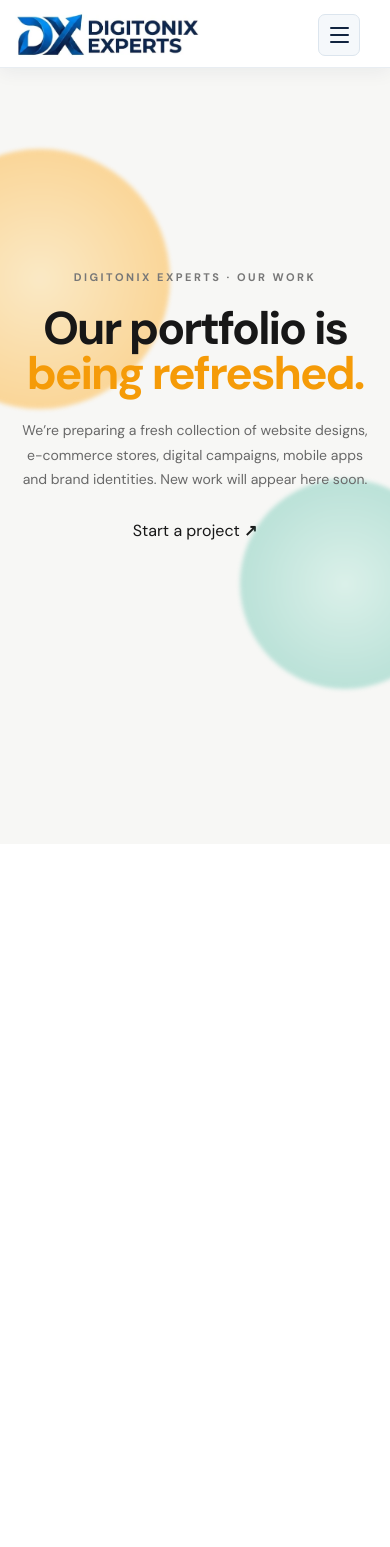
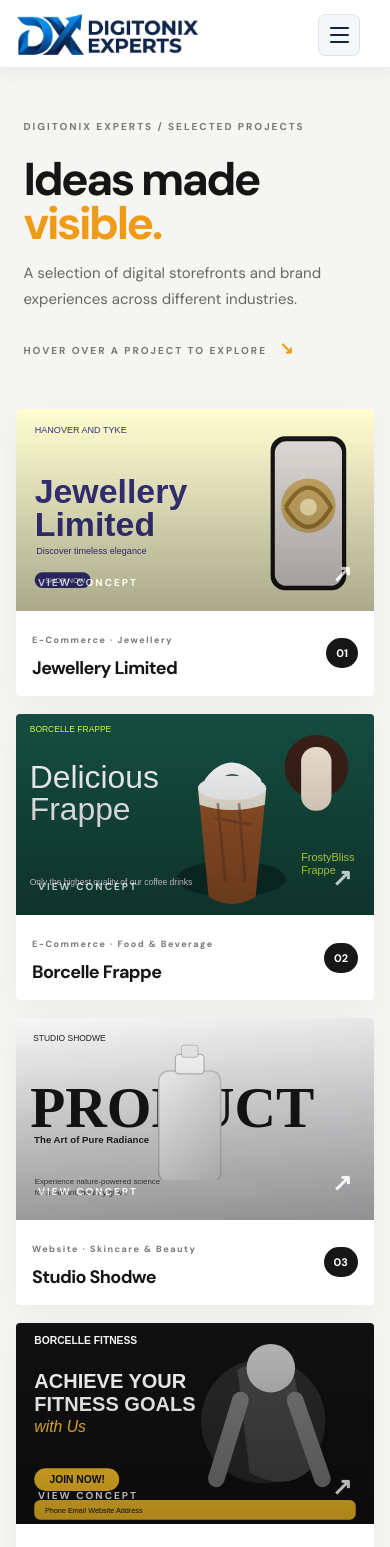
Before and after one commit to digitonixexperts/Digitonix-Experts, a Next.js app: page /portfolio in a window 390 px wide. Shown: the top 1547 px of the page. Before the commit the page ends 844 px from the top, so only its background shows below. Built offline with nearby package versions, Linux system fonts and the light colour scheme.

Commit message:
Add four portfolio showcase mockups and responsive animated gallery

```diff
--- a/app/portfolio/page.tsx
+++ b/app/portfolio/page.tsx
@@ -3,30 +3,74 @@
 import Link from "next/link";
 import SiteHeader from "../components/SiteHeader";
 
+const projects = [
+  { title: "Jewellery Limited", type: "E-Commerce · Jewellery", image: "/portfolio/jewellery-store.svg", number: "01", tone: "lavender" },
+  { title: "Borcelle Frappe", type: "E-Commerce · Food & Beverage", image: "/portfolio/frappe-ecommerce.svg", number: "02", tone: "green" },
+  { title: "Studio Shodwe", type: "Website · Skincare & Beauty", image: "/portfolio/skincare-product.svg", number: "03", tone: "silver" },
+  { title: "Borcelle Fitness", type: "Website · Fitness & Wellness", image: "/portfolio/fitness-website.svg", number: "04", tone: "dark" },
+];
+
 export default function Page() {
   return (
     <main className="portfolio-page">
       <SiteHeader />
-      <section className="portfolio-empty">
-        <span className="eyebrow">DIGITONIX EXPERTS · OUR WORK</span>
-        <h1>Our portfolio is<br /><em>being refreshed.</em></h1>
-        <p>We’re preparing a fresh collection of website designs, e-commerce stores, digital campaigns, mobile apps and brand identities. New work will appear here soon.</p>
+      <section className="intro">
+        <div className="eyebrow">DIGITONIX EXPERTS / SELECTED PROJECTS</div>
+        <h1>Ideas made <span>visible.</span></h1>
+        <p>A selection of digital storefronts and brand experiences across different industries.</p>
+        <div className="hint">HOVER OVER A PROJECT TO EXPLORE <span>↘</span></div>
+      </section>
+      <section className="gallery" aria-label="Selected portfolio projects">
+        {projects.map((project) => (
+          <article className={`project ${project.tone}`} key={project.number}>
+            <div className="project-image">
+              <img src={project.image} alt={project.title + " website design mockup"} />
+              <div className="image-overlay"><span>VIEW CONCEPT</span><b>↗</b></div>
+            </div>
+            <div className="project-meta">
+              <div><span className="project-type">{project.type}</span><h2>{project.title}</h2></div>
+              <span className="project-number">{project.number}</span>
+            </div>
+          </article>
+        ))}
+      </section>
+      <section className="closing">
+        <span>HAVE A PROJECT IN MIND?</span>
+        <h2>Let’s make something<br/><em>worth looking at.</em></h2>
         <Link href="/contact">Start a project <b>↗</b></Link>
       </section>
       <style jsx>{`
-        .portfolio-page{min-height:100vh;background:#f7f7f5;color:#171717}
-        .portfolio-empty{min-height:calc(100vh - 90px);display:flex;flex-direction:column;align-items:center;justify-content:center;text-align:center;padding:60px 22px;position:relative;overflow:hidden}
-        .portfolio-empty:before,.portfolio-empty:after{content:"";position:absolute;border-radius:50%;filter:blur(2px);z-index:0;opacity:.45}
-        .portfolio-empty:before{width:260px;height:260px;background:radial-gradient(circle,#ffd98c,#ff9d00);left:-90px;top:12%}
-        .portfolio-empty:after{width:210px;height:210px;background:radial-gradient(circle,#b9e9dc,#55bba6);right:-60px;bottom:8%}
-        .portfolio-empty>*{position:relative;z-index:1}
-        .eyebrow{font-size:11px;letter-spacing:2.5px;font-weight:850;color:#777}
-        h1{font-size:clamp(42px,7vw,82px);line-height:.98;letter-spacing:-3px;margin:22px 0;font-weight:900}
-        h1 em{font-style:normal;color:#f59b08}
-        p{max-width:590px;font-size:16px;line-height:1.75;color:#686868;margin:0 0 28px}
-        a{display:inline-flex;gap:24px;align-items:center;background:#171717;color:#fff;text-decoration:none;padding:15px 23px;border-radius:40px;font-weight:750}
-        a:hover{background:#f59b08;color:#171717}
-        @media(max-width:600px){h1{font-size:46px;letter-spacing:-2px}p{font-size:14px}.portfolio-empty{min-height:80vh}}
+        .portfolio-page{min-height:100vh;background:#f5f5f2;color:#151515;overflow:hidden}
+        .intro{padding:74px clamp(22px,6vw,90px) 28px;position:relative}
+        .eyebrow,.hint,.project-type,.closing>span{font-size:10px;letter-spacing:2px;font-weight:800;color:#777}
+        h1{font-size:clamp(46px,8vw,104px);letter-spacing:-5px;line-height:.95;margin:25px 0 16px;font-weight:900}
+        h1 span{color:#ef9b18}
+        .intro p{font-size:15px;color:#666;max-width:520px;line-height:1.7}
+        .hint{position:absolute;right:clamp(22px,6vw,90px);bottom:36px}
+        .hint span{color:#ef9b18;font-size:17px;margin-left:8px}
+        .gallery{display:grid;grid-template-columns:repeat(2,minmax(0,1fr));gap:24px;padding:22px clamp(16px,4vw,60px) 80px}
+        .project{min-width:0;background:white;border-radius:4px;overflow:hidden;box-shadow:0 8px 32px rgba(0,0,0,.045);transition:transform .45s cubic-bezier(.2,.8,.2,1),box-shadow .45s}
+        .project:hover{transform:translateY(-8px);box-shadow:0 24px 55px rgba(0,0,0,.13)}
+        .project-image{position:relative;overflow:hidden;aspect-ratio:16/9;background:#e9e9e9}
+        .project-image img{width:100%;height:100%;object-fit:cover;display:block;transition:transform 1.1s cubic-bezier(.2,.7,.2,1);animation:softFloat 8s ease-in-out infinite alternate}
+        .project:nth-child(even) .project-image img{animation-delay:-3s}
+        .project:hover .project-image img{transform:scale(1.055)}
+        .image-overlay{position:absolute;inset:0;display:flex;align-items:flex-end;justify-content:space-between;padding:22px;background:linear-gradient(transparent,rgba(0,0,0,.48));color:white;opacity:0;transition:opacity .35s}
+        .image-overlay span{font-size:10px;letter-spacing:2px;font-weight:800}
+        .image-overlay b{font-size:24px}
+        .project:hover .image-overlay{opacity:1}
+        .project-meta{display:flex;justify-content:space-between;align-items:center;padding:20px 22px 22px}
+        .project-type{font-size:9px;letter-spacing:1.5px}
+        h2{font-size:clamp(18px,2vw,25px);margin:8px 0 0;letter-spacing:-.6px}
+        .project-number{font-size:11px;font-weight:800;background:#171717;color:#fff;border-radius:30px;padding:8px 10px}
+        .closing{margin:0 clamp(16px,4vw,60px) 70px;padding:65px 30px;background:#171717;color:white;text-align:center;border-radius:5px}
+        .closing>span{color:#b8b8b8}
+        .closing h2{font-size:clamp(34px,5vw,64px);line-height:1.02;letter-spacing:-2px;margin:20px 0 28px}
+        .closing h2 em{font-style:normal;color:#f3a51d}
+        .closing a{display:inline-flex;gap:28px;align-items:center;background:#f3a51d;color:#171717;text-decoration:none;padding:14px 23px;border-radius:30px;font-weight:800}
+        @keyframes softFloat{from{transform:scale(1)}to{transform:scale(1.018)}}
+        @media(max-width:760px){.intro{padding-top:52px}.intro h1{letter-spacing:-2.5px}.hint{position:static;margin-top:25px}.gallery{grid-template-columns:1fr;gap:18px;padding-bottom:54px}.project-meta{padding:16px}.closing{margin-bottom:36px;padding:48px 20px}.image-overlay{opacity:.7}}
+        @media(prefers-reduced-motion:reduce){.project,.project-image img,.image-overlay{transition:none;animation:none}}
       `}</style>
     </main>
   );
```
